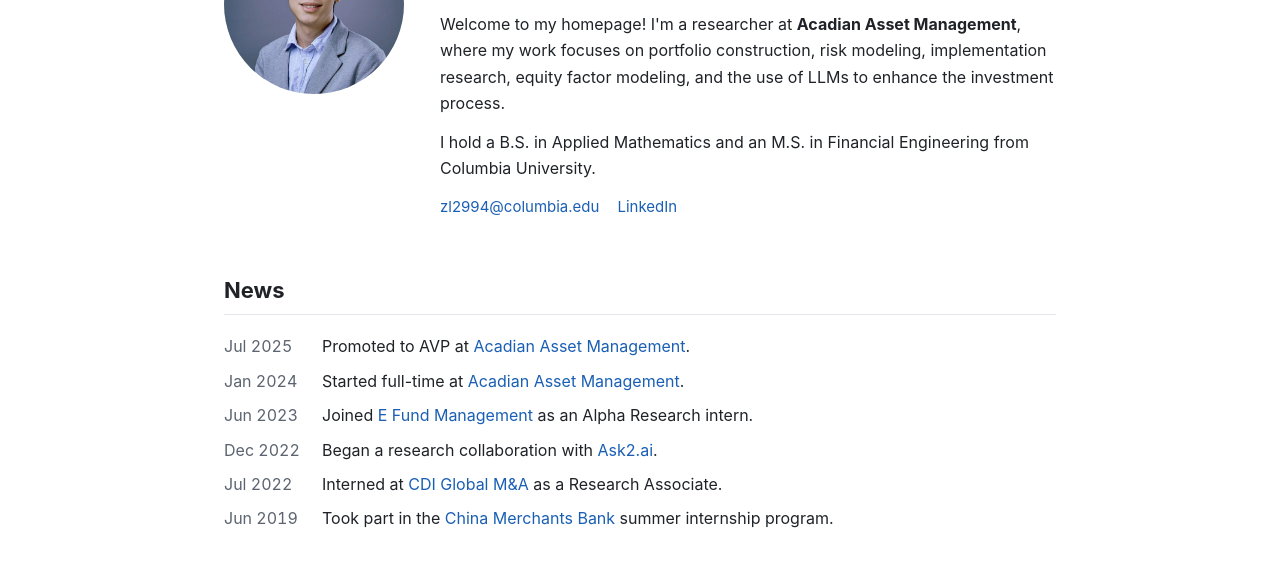
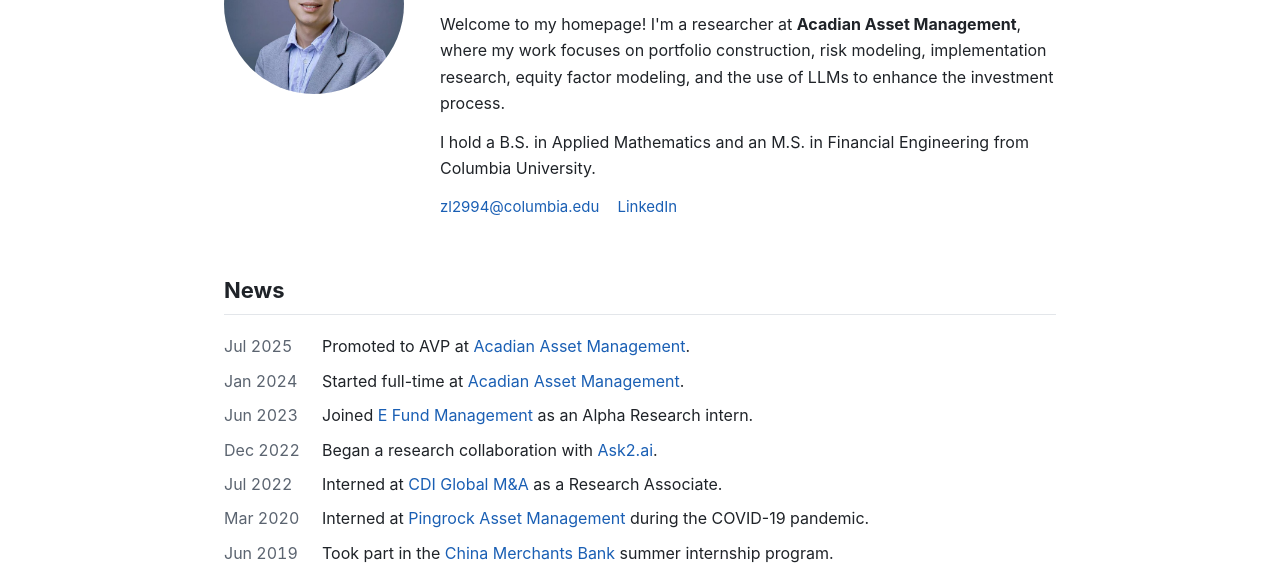
Before and after one commit to bliu17/bliu17.github.io, a plain HTML site: page index.html in a window 1280 px wide. Shown: the part 178-759 px from the top of the page. Drawn offline with Linux system fonts and the light colour scheme.

Commit message:
Add files via upload

```diff
--- a/index.html
+++ b/index.html
@@ -148,6 +148,7 @@
     <li><span class="date">Jun 2023</span><span>Joined <a href="https://www.efunds.com.cn" target="_blank">E Fund Management</a> as an Alpha Research intern.</span></li>
     <li><span class="date">Dec 2022</span><span>Began a research collaboration with <a href="https://ask2.ai" target="_blank">Ask2.ai</a>.</span></li>
     <li><span class="date">Jul 2022</span><span>Interned at <a href="https://www.cdiglobal.com" target="_blank">CDI Global M&amp;A</a> as a Research Associate.</span></li>
+    <li><span class="date">Mar 2020</span><span>Interned at <a href="http://pingrock.com.cn/home/index" target="_blank">Pingrock Asset Management</a> during the COVID-19 pandemic.</span></li>
     <li><span class="date">Jun 2019</span><span>Took part in the <a href="https://english.cmbchina.com" target="_blank">China Merchants Bank</a> summer internship program.</span></li>
   </ul>
 
```
